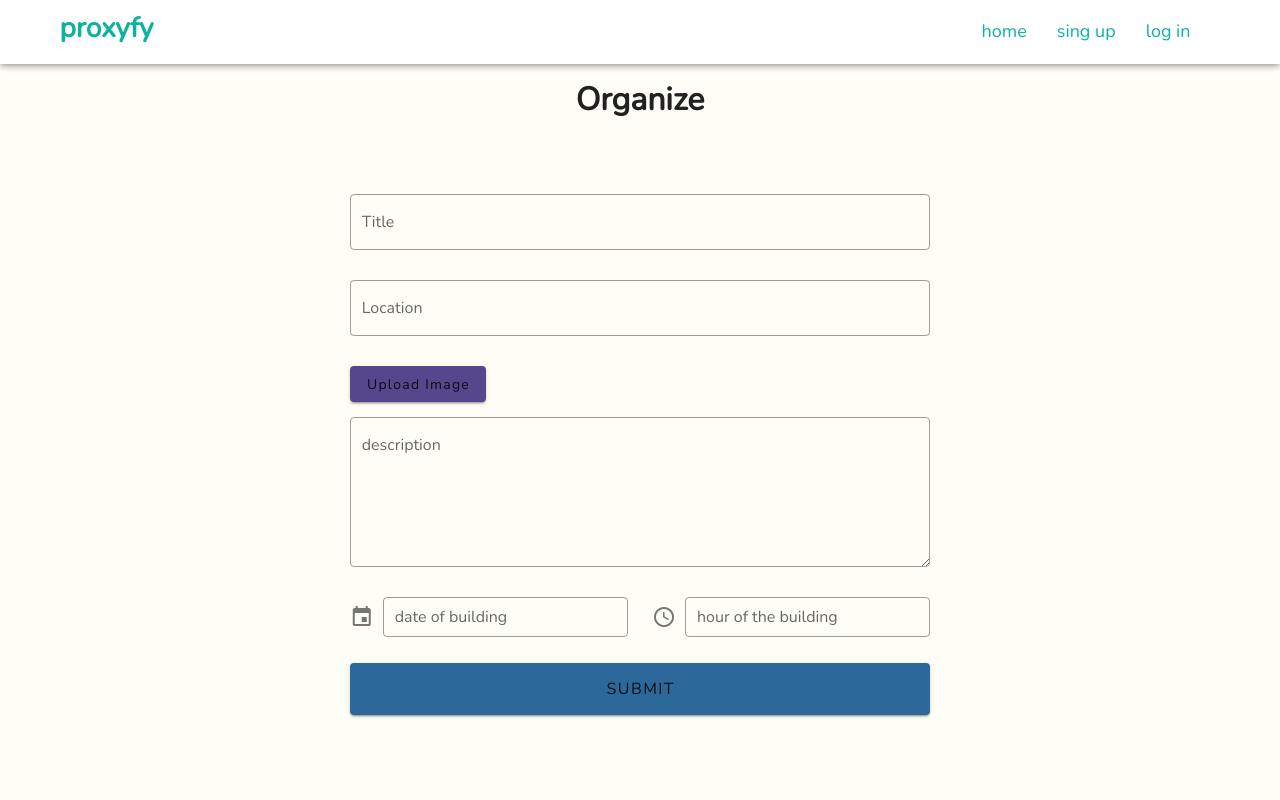
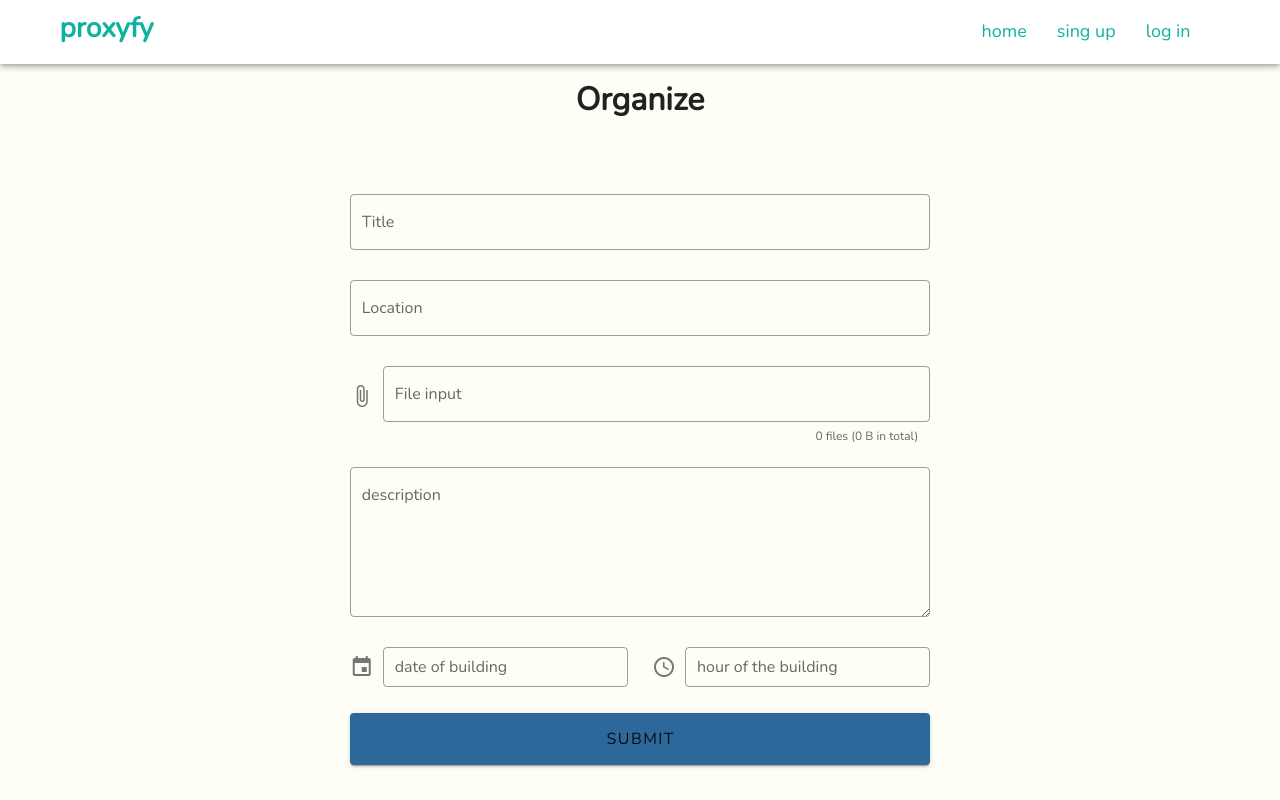
Before and after one commit to AmineKamrobotica/teambuilding, a Vue app: page /organize in a window 1280 px wide. Shown: the top 800 px of the page. Built offline with nearby package versions, Linux system fonts and the light colour scheme.

Commit message:
7th commit

```diff
--- a/src/views/organize/inputFile.vue
+++ b/src/views/organize/inputFile.vue
@@ -3,14 +3,45 @@
     style="    display: flex;
     margin-bottom: 15px;"
   >
-    <v-btn @click="fileIput" color="#54478c" class="organizeBtn">upload Image</v-btn>
-    <input
+    <!--
+    <v-btn @click="fileIput" color="#54478c" class="organizeBtn"
+      >upload Image</v-btn
+    >
+    <v-file-input
       type="file"
+      v-model="images"
+      multiple
       accept="image/png, image/jpeg"
       ref="fileInput"
-      style="display:none"
+
       @change="chnge"
-    />
+    /> -->
+
+    <v-file-input
+      v-model="images"
+      color="deep-purple accent-4"
+      counter
+      label="File input"
+      multiple
+      placeholder="Select your files"
+      prepend-icon="mdi-paperclip"
+      outlined
+      :show-size="1000"
+      @change="chnge"
+    >
+      <template v-slot:selection="{ index, text }">
+        <v-chip v-if="index < 2" color="deep-purple accent-4" dark label small>
+          {{ text }}
+        </v-chip>
+
+        <span
+          v-else-if="index === 2"
+          class="text-overline grey--text text--darken-3 mx-2"
+        >
+          +{{ files.length - 2 }} File(s)
+        </span>
+      </template>
+    </v-file-input>
   </div>
 </template>
 <script>
@@ -22,20 +53,21 @@ export default {
         value.size < 2000000 ||
         "Avatar size should be less than 2 MB!",
     ],
-    image: "",
+    images: [],
   }),
   methods: {
     fileIput() {
       this.$refs.fileInput.click();
     },
     chnge() {
+      this.$emit("inputFile", this.images);
       console.log("amine");
     },
   },
 };
 </script>
 <style scoped>
-.organizeBtn{
+.organizeBtn {
   color: white;
   text-transform: capitalize;
 }
--- a/src/views/organize/organize.vue
+++ b/src/views/organize/organize.vue
@@ -16,7 +16,7 @@
           outlined
         ></v-text-field>
 
-        <InputFile />
+        <InputFile @inputFile="images" />
         <v-textarea
           v-model="description"
           outlined
@@ -25,7 +25,7 @@
         ></v-textarea>
         <v-row>
           <v-col md="6" sm="12"><picke-date-time @clicked="logChange"/></v-col>
-          <v-col md="6" sm="12"><picke-time></picke-time></v-col>
+          <v-col md="6" sm="12"><picke-time @timechange="timeChange"/></v-col>
         </v-row>
       </form>
       <v-btn
@@ -51,6 +51,8 @@ export default {
   },
   data: () => ({
     date: "",
+    time: "",
+    image: [],
     title: "",
     description: "",
     location: "",
@@ -61,7 +63,15 @@ export default {
   methods: {
     logChange(value) {
       this.date = value;
-      console.log(this.date);
+      console.log("the date is " + this.date);
+    },
+    timeChange(value) {
+      this.time = value;
+      console.log("the time is " + this.time);
+    },
+    images(value) {
+      this.image = value;
+      console.log("images " + this.image);
     },
   },
 };
--- a/src/views/organize/pickeTime.vue
+++ b/src/views/organize/pickeTime.vue
@@ -30,6 +30,7 @@
         full-width
         format="24hr"
         @click:minute="$refs.menu.save(time)"
+        @change="saveTime"
       ></v-time-picker>
     </v-menu>
   </div>
@@ -42,5 +43,10 @@ export default {
       menu: false,
     };
   },
+  methods:{
+    saveTime(){
+      this.$emit("timechange",this.time)
+    }
+  }
 };
 </script>
```
